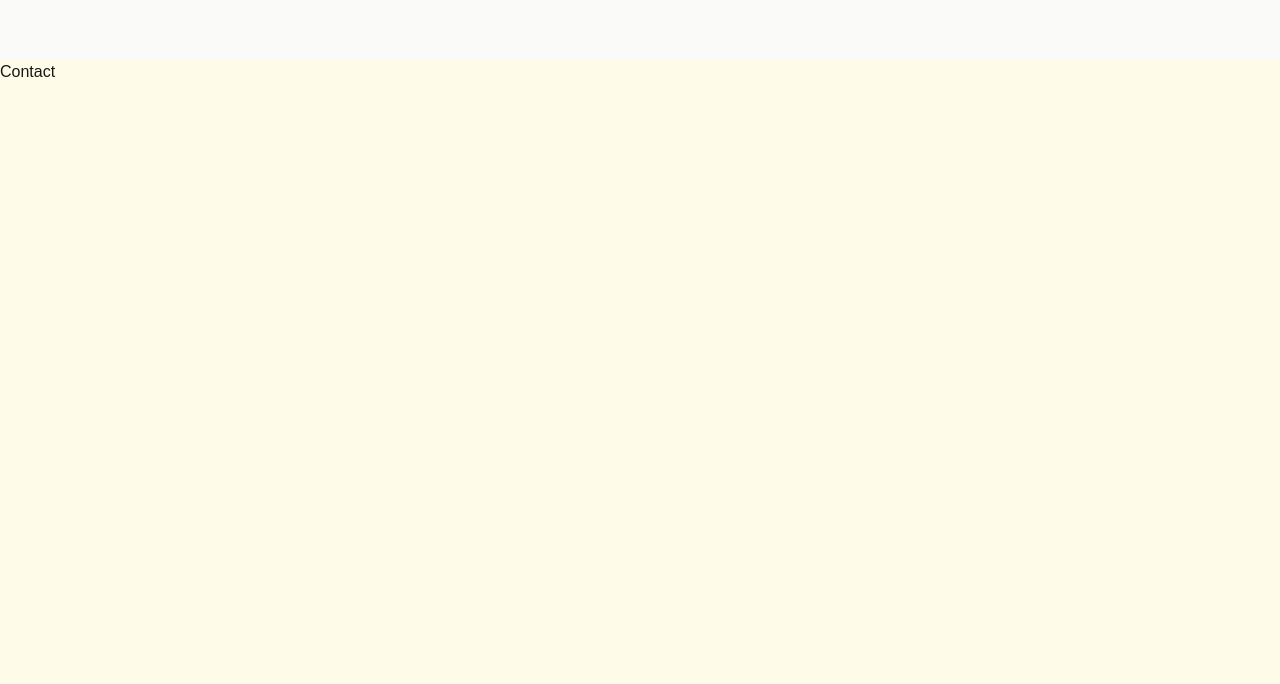
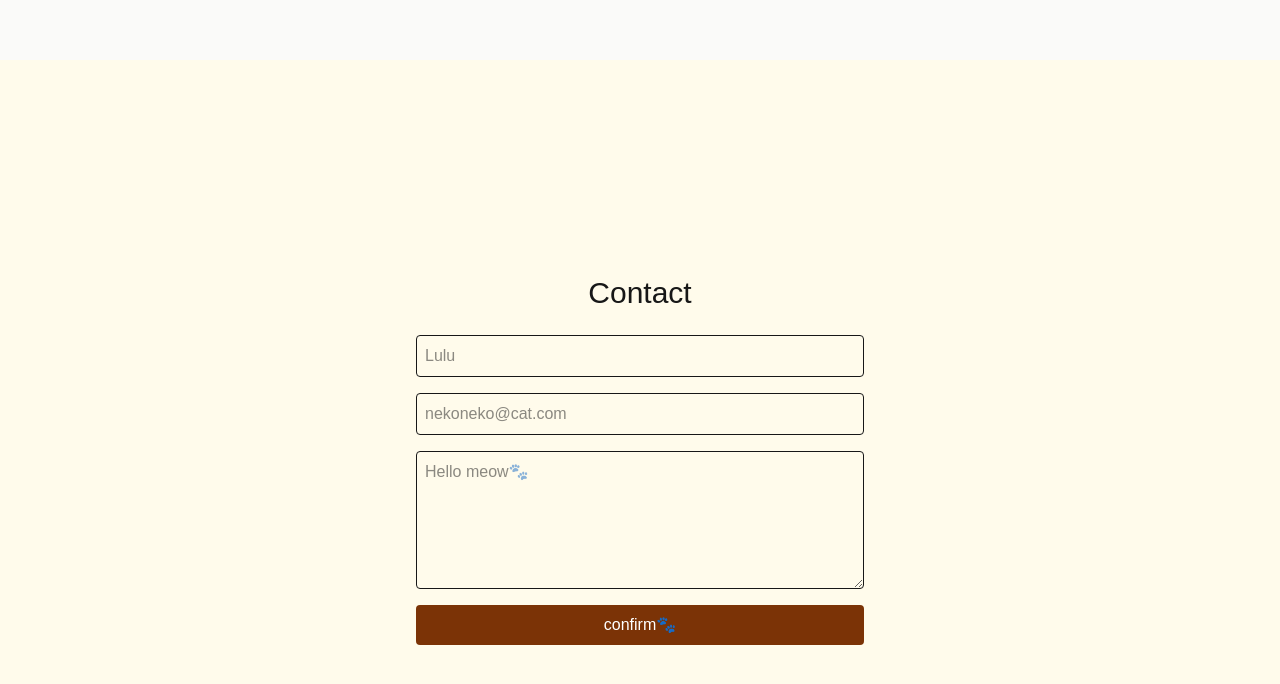
Before and after one commit to maru1005/portfolio, a Next.js app: page / in a window 1280 px wide. Shown: the part 1968-2652 px from the top of the page. Built offline with nearby package versions, Linux system fonts and the light colour scheme; no server answers.

Commit message:
feat:Contact component

```diff
--- a/package.json
+++ b/package.json
@@ -9,6 +9,7 @@
     "lint": "eslint"
   },
   "dependencies": {
+    "@supabase/supabase-js": "^2.110.8",
     "next": "16.2.11",
     "react": "19.2.4",
     "react-dom": "19.2.4"
--- /dev/null
+++ b/src/app/actions.ts
@@ -0,0 +1,22 @@
+"use server";
+
+import { supabase } from "@/lib/supabase";
+
+export async function submitContact(
+  prevState: { success: boolean; error?: string },
+  formData: FormData,
+) {
+  const name = formData.get("name") as string;
+  const email = formData.get("email") as string;
+  const message = formData.get("message") as string;
+
+  const { error } = await supabase
+    .from("contacts")
+    .insert({ name, email, message });
+
+  if (error) {
+    return { success: false, error: error.message };
+  }
+
+  return { success: true };
+}
--- a/src/components/Contact.tsx
+++ b/src/components/Contact.tsx
@@ -1,7 +1,113 @@
+"use client";
+
+import { useActionState, useState } from "react";
+import { submitContact } from "@/app/actions";
+
+const initialState = { success: false, error: undefined };
+
 export default function Contact() {
+  const [state, formAction, isPending] = useActionState(
+    submitContact,
+    initialState,
+  );
+  const [step, setStep] = useState<"form" | "confirm">("form");
+  const [formValues, setFormValues] = useState({
+    name: "",
+    email: "",
+    message: "",
+  });
+
+  function handleReview(e: React.FormEvent<HTMLFormElement>) {
+    e.preventDefault();
+    const data = new FormData(e.currentTarget);
+    setFormValues({
+      name: data.get("name") as string,
+      email: data.get("email") as string,
+      message: data.get("message") as string,
+    });
+    setStep("confirm");
+  }
+
   return (
-    <section id="hero" className="min-h-screen bg-yellow-50">
-      Contact
+    <section
+      id="contact"
+      className="min-h-screen bg-amber-50 flex flex-col items-center justify-center gap-6 px-8 md:px-16"
+    >
+      <h2 className="text-3xl">Contact</h2>
+
+      {step === "form" && !state.success && (
+        <form
+          onSubmit={handleReview}
+          className="flex flex-col gap-4 w-full max-w-md"
+        >
+          <input
+            type="text"
+            name="name"
+            placeholder="Lulu"
+            required
+            defaultValue={formValues.name}
+            className="border p-2 rounded"
+          />
+          <input
+            type="email"
+            name="email"
+            placeholder="nekoneko@cat.com"
+            required
+            defaultValue={formValues.email}
+            className="border p-2 rounded"
+          />
+          <textarea
+            name="message"
+            placeholder="Hello meow🐾"
+            required
+            rows={5}
+            defaultValue={formValues.message}
+            className="border p-2 rounded"
+          />
+          <button type="submit" className="bg-amber-900 text-white p-2 rounded">
+            confirm🐾
+          </button>
+        </form>
+      )}
+
+      {step === "confirm" && !state.success && (
+        <div className="flex flex-col gap-4 w-full max-w-md">
+          <p>name: {formValues.name}</p>
+          <p>address: {formValues.email}</p>
+          <p>message: {formValues.message}</p>
+
+          <form action={formAction} className="flex flex-col gap-4">
+            <input type="hidden" name="name" value={formValues.name} />
+            <input type="hidden" name="email" value={formValues.email} />
+            <input type="hidden" name="message" value={formValues.message} />
+
+            <button
+              type="submit"
+              disabled={isPending}
+              className="bg-amber-900 text-white p-2 rounded"
+            >
+              {isPending ? "Sending..." : "Send!"}
+            </button>
+          </form>
+
+          <button
+            type="button"
+            onClick={() => setStep("form")}
+            className="border p-2 rounded"
+          >
+            retouch
+          </button>
+
+          {state.error && <p>Error: {state.error}</p>}
+        </div>
+      )}
+
+      {state.success && (
+        <div className="flex flex-col gap-4 max-w-md items-center">
+          <p>Completed!</p>
+          <p>Thank you! Awaiting Response🐾🐾</p>
+        </div>
+      )}
     </section>
   );
 }
--- /dev/null
+++ b/src/lib/supabase.ts
@@ -0,0 +1,6 @@
+import { createClient } from "@supabase/supabase-js";
+
+export const supabase = createClient(
+  process.env.NEXT_PUBLIC_SUPABASE_URL!,
+  process.env.NEXT_PUBLIC_SUPABASE_ANON_KEY!,
+);
```
Also changed, not shown: 1 other file (tests, documents, lock files or other folders).
